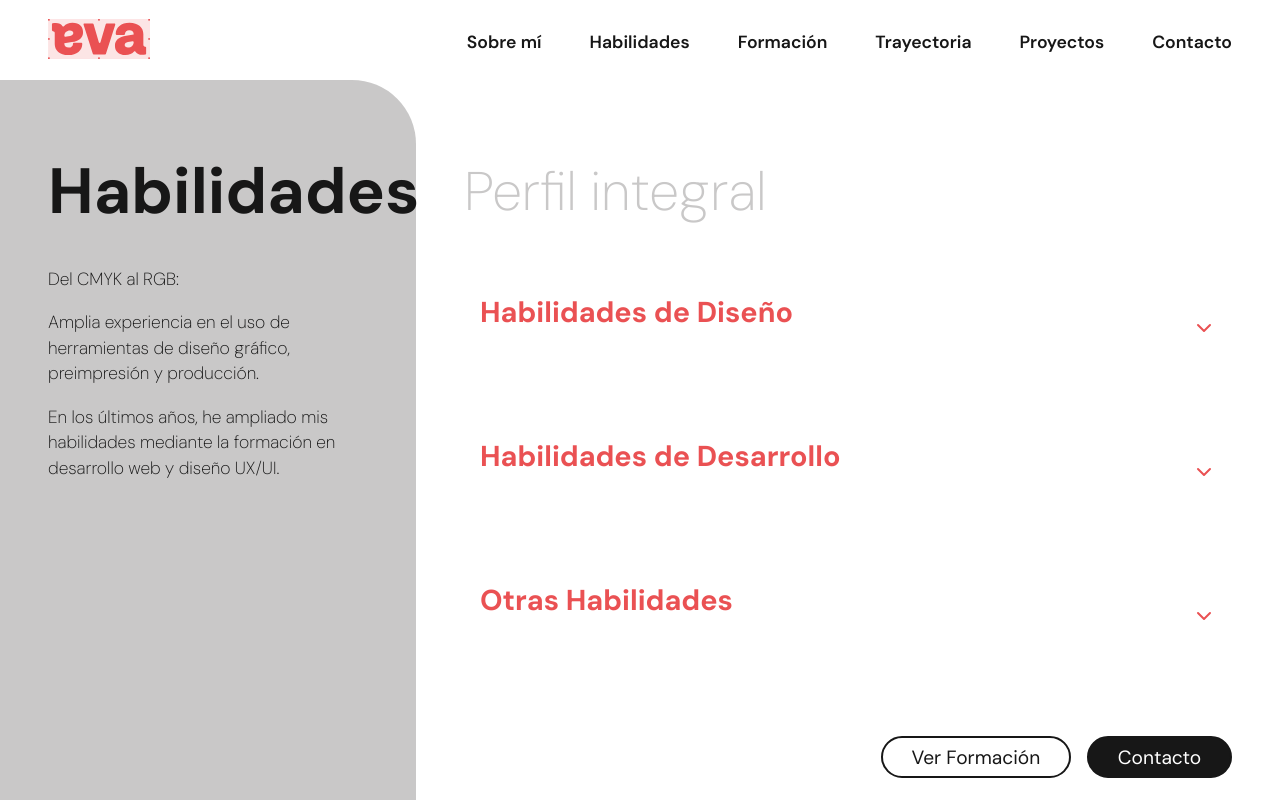
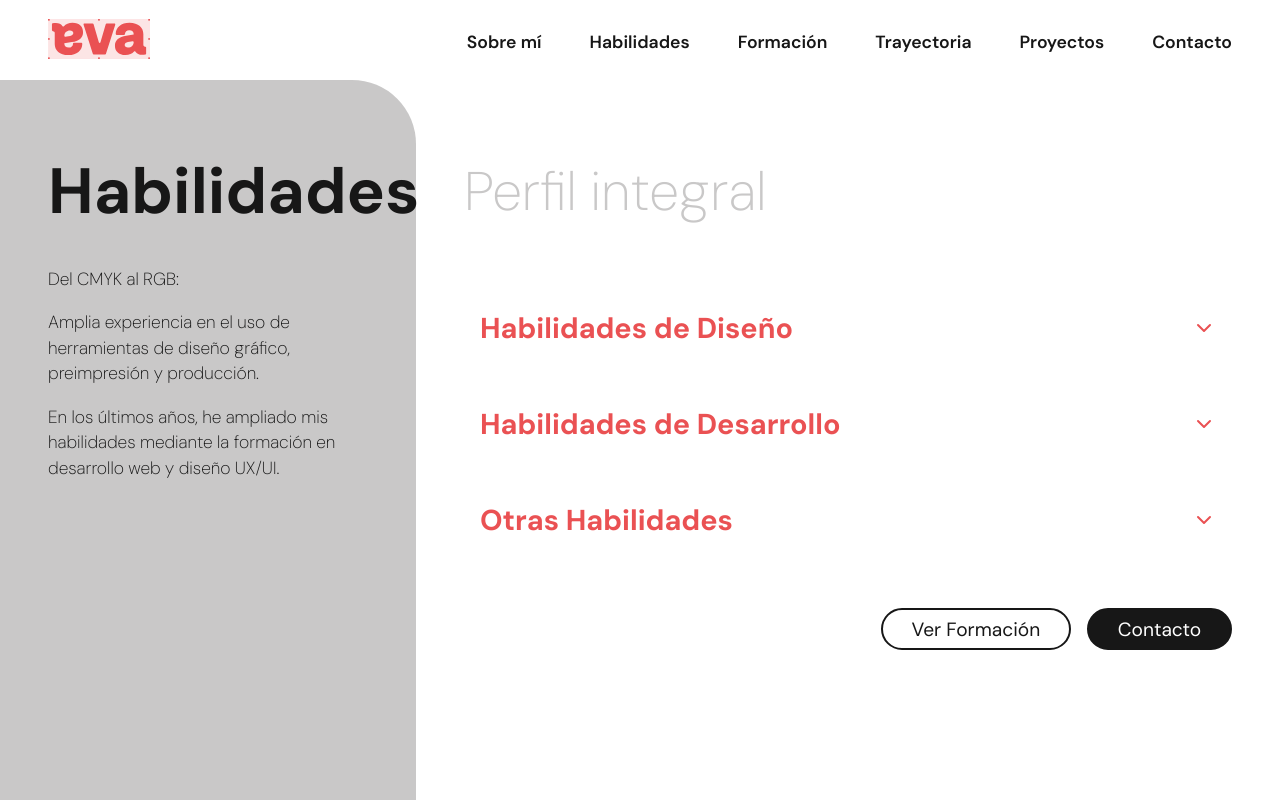
Before and after one commit to evagandiabelda/portafolio, a Next.js app: page /habilidades in a window 1280 px wide. Shown: the top 800 px of the page. Built offline with nearby package versions, Linux system fonts and the light colour scheme.

Commit message:
Es corregix l'altura del H3.

```diff
--- a/app/globals.css
+++ b/app/globals.css
@@ -71,8 +71,8 @@ main {
     font-size: 1.8rem;
     color: var(--brand);
     line-height: 1.8rem;
-    margin-top: 0;
-    margin-bottom: 2rem;
+    margin: 0;
+    padding: 0;
   }
 
   h4 {
--- a/app/habilidades/page.tsx
+++ b/app/habilidades/page.tsx
@@ -11,7 +11,7 @@ import Boton from "@/components/buttons/Boton";
 
 export default function Habilidades() {
 
-    const triggerClassname = "border-none bg-[#ffffff] cursor-pointer hover:bg-[#e7e7e7] px-[1rem] py-[0.6rem] rounded-[0.6rem] transition-all duration-300 ease-in-out";
+    const triggerClassname = "border-none bg-[#ffffff] cursor-pointer hover:bg-[#e7e7e7] px-[1rem] py-[1.6rem] rounded-[0.6rem] transition-all duration-300 ease-in-out";
 
     return (
         <div className="w-full flex">
@@ -33,7 +33,7 @@ export default function Habilidades() {
 
                 <div className="flex flex-col gap-[3rem]">
 
-                    <Accordion type="single" collapsible className="w-full flex flex-col gap-[2rem]">
+                    <Accordion type="single" collapsible className="w-full flex flex-col gap-[1rem]">
 
                         <AccordionItem value="item-1" className="w-full flex flex-col gap-[1rem]">
 
```
